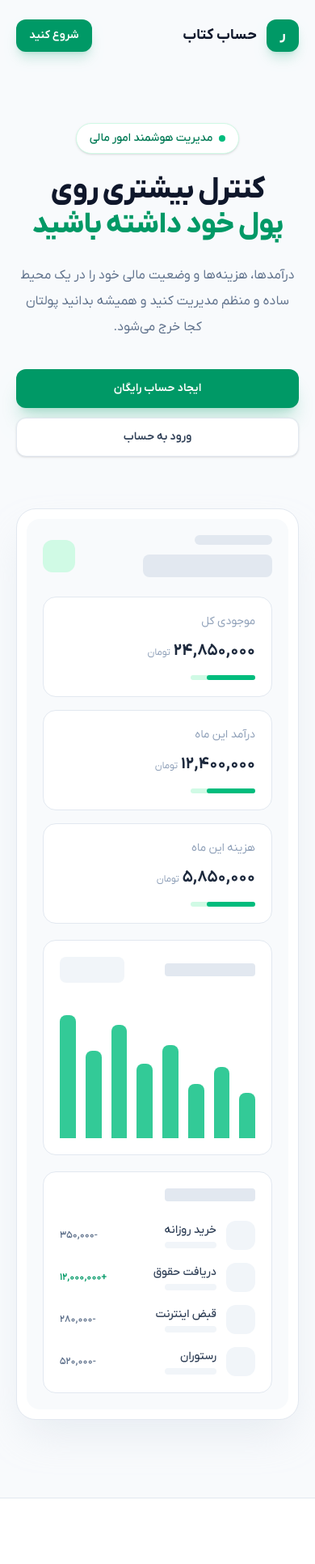
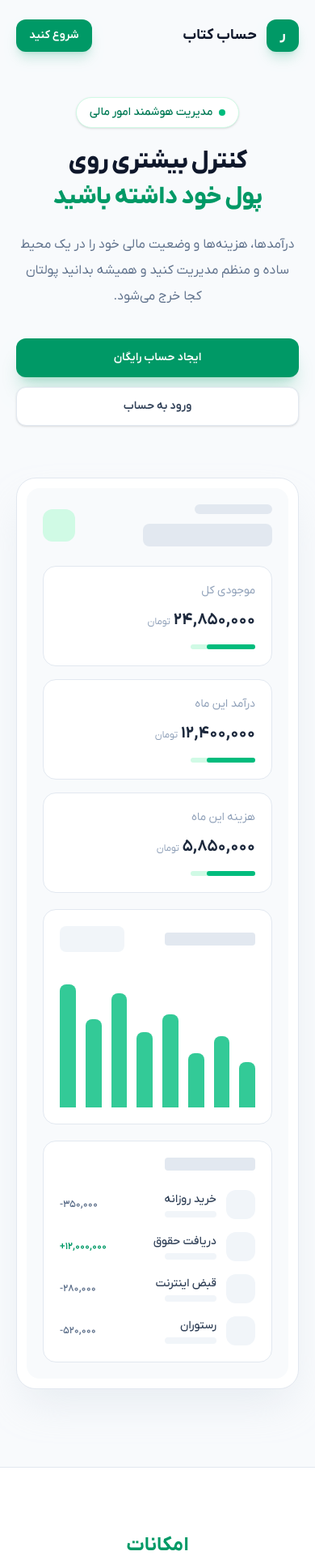
Before and after one commit to iamamirali/hesab-ketab, a Next.js app: page / in a window 390 px wide. Shown: the top 1932 px of the page at 81% size. Built offline with nearby package versions, Linux system fonts and the light colour scheme.

Commit message:
style(landing): optimize styles

```diff
--- a/app/page.tsx
+++ b/app/page.tsx
@@ -32,16 +32,16 @@ export default function LandingPage() {
           </div>
         </nav>
 
-        <div className="mx-auto max-w-7xl px-5 pb-24 pt-16 lg:px-8 lg:pb-32 lg:pt-24">
+        <div className="mx-auto max-w-7xl px-5 pb-24 pt-8 lg:px-8 lg:pb-32 lg:pt-24">
           <div className="mx-auto max-w-3xl text-center">
             <div className="mb-6 inline-flex items-center gap-2 rounded-full border border-emerald-100 bg-white px-4 py-2 text-sm font-medium text-emerald-700 shadow-sm">
               <span className="h-2 w-2 rounded-full bg-emerald-500" />
               مدیریت هوشمند امور مالی
             </div>
 
-            <h1 className="text-4xl font-extrabold leading-[1.2] tracking-tight text-slate-900 sm:text-5xl lg:text-6xl">
+            <h1 className="text-3xl font-extrabold leading-[1.2] tracking-tight text-slate-900 sm:text-5xl lg:text-6xl">
               کنترل بیشتری روی
-              <span className="block text-emerald-600">
+              <span className="block text-emerald-600 mt-2">
                 پول خود داشته باشید
               </span>
             </h1>
@@ -146,7 +146,7 @@ export default function LandingPage() {
       <section className="border-y border-slate-200 bg-white">
         <div className="mx-auto max-w-7xl px-5 py-20 lg:px-8">
           <div className="mx-auto max-w-2xl text-center">
-            <p className="text-sm font-semibold text-emerald-600">امکانات</p>
+            <p className="text-2xl font-bold text-emerald-600">امکانات</p>
 
             <h2 className="mt-3 text-3xl font-bold text-slate-900">
               همه چیز برای مدیریت مالی ساده
@@ -277,7 +277,7 @@ function TransactionItem({
           positive ? "text-emerald-600" : "text-slate-500"
         }`}
       >
-        {amount}
+        <bdi>{amount}</bdi>
       </span>
     </div>
   );
```
